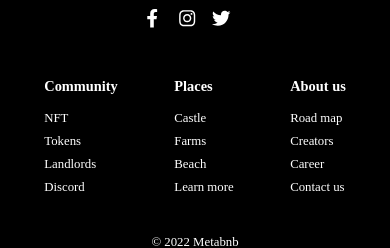
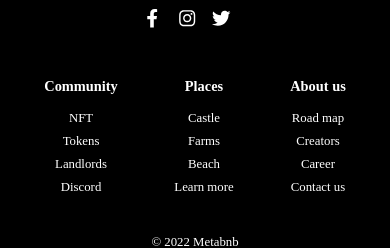
Before and after one commit to ejim11/metabnb-app, a React (Create React App) app: page / in a window 390 px wide. Shown: the part 5378-5626 px from the top of the page. Built offline with nearby package versions, Linux system fonts and the light colour scheme; a web font is replaced by a local one.

Commit message:
style: additional media queries to the footer

```diff
--- a/src/components/Footer/Footer.module.scss
+++ b/src/components/Footer/Footer.module.scss
@@ -66,6 +66,10 @@ footer {
         & ul {
             list-style-type: none;
 
+            @include respond(phone) {
+                text-align: center;
+            }
+
             & li {
                 margin: 1rem 0;
                 font-size: 1.6rem;
@@ -101,7 +105,7 @@ footer {
 
         @include respond(phone) {
             text-align: center;
-            margin-top: 5rem;
+            margin: 5rem 0;
         }
     }
 }
```
